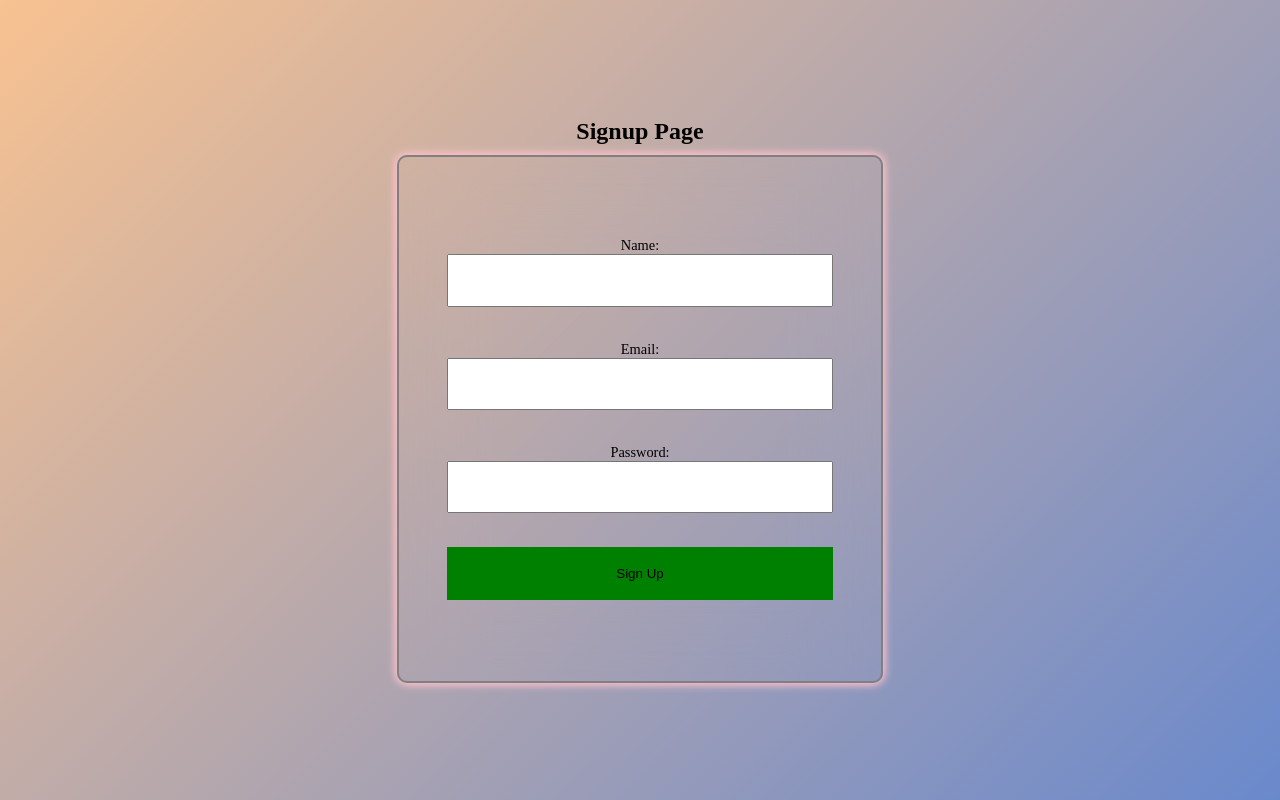
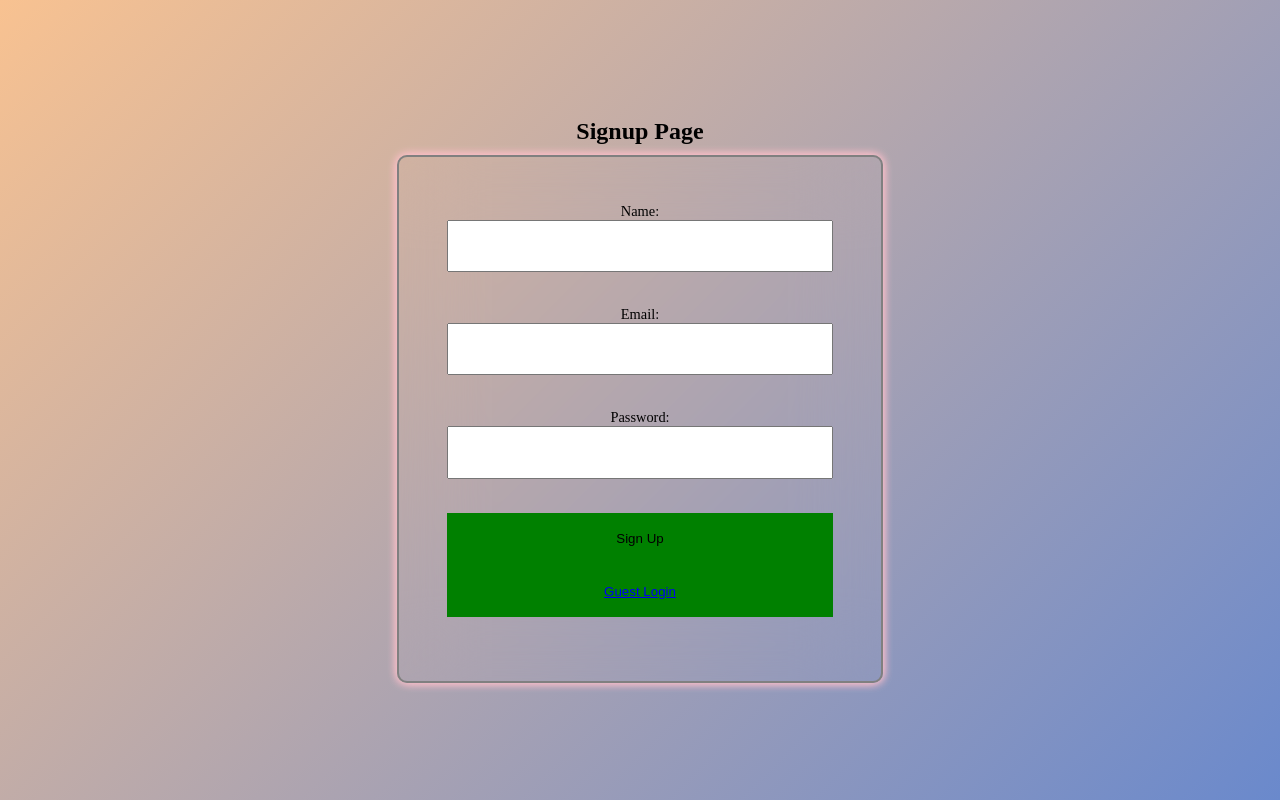
Before and after one commit to pujithadev123/JAVASCRIPTPROJECT, a plain HTML site: page signup/index.html in a window 1280 px wide. Drawn offline with Linux system fonts and the light colour scheme.

Commit message:
changes are commited

```diff
--- a/signup/index.html
+++ b/signup/index.html
@@ -22,7 +22,7 @@
     <span class="error" id="regPasswordError"></span><br><br>
 
     <button type="submit">Sign Up</button>
-    <!-- <button type="submit"><a href="../code/index.html" id="guest">Guest Login</a></button><br> -->
+    <button type="submit"><a href="../code/index.html" id="guest">Guest Login</a></button><br>
 
 
   </form>
```
